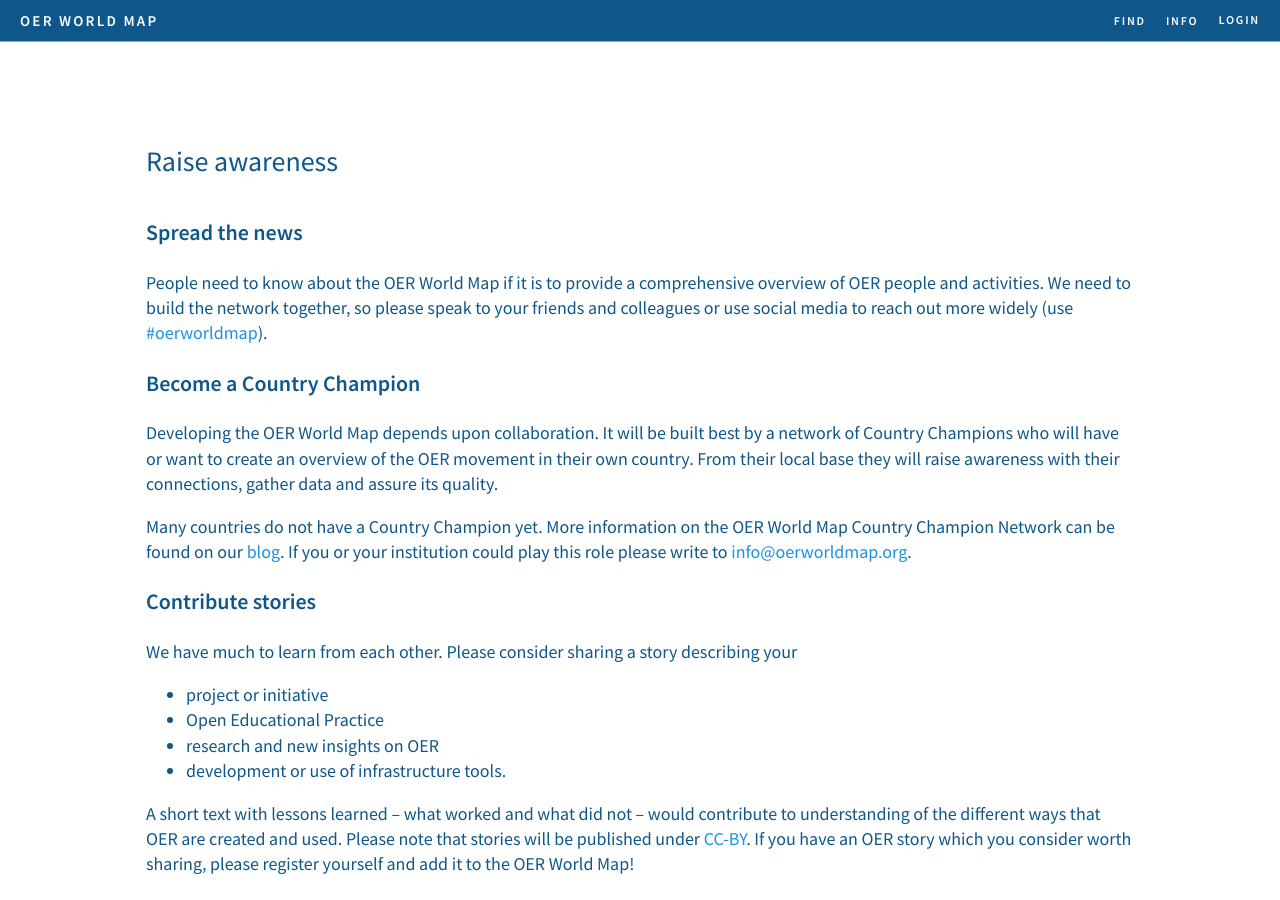
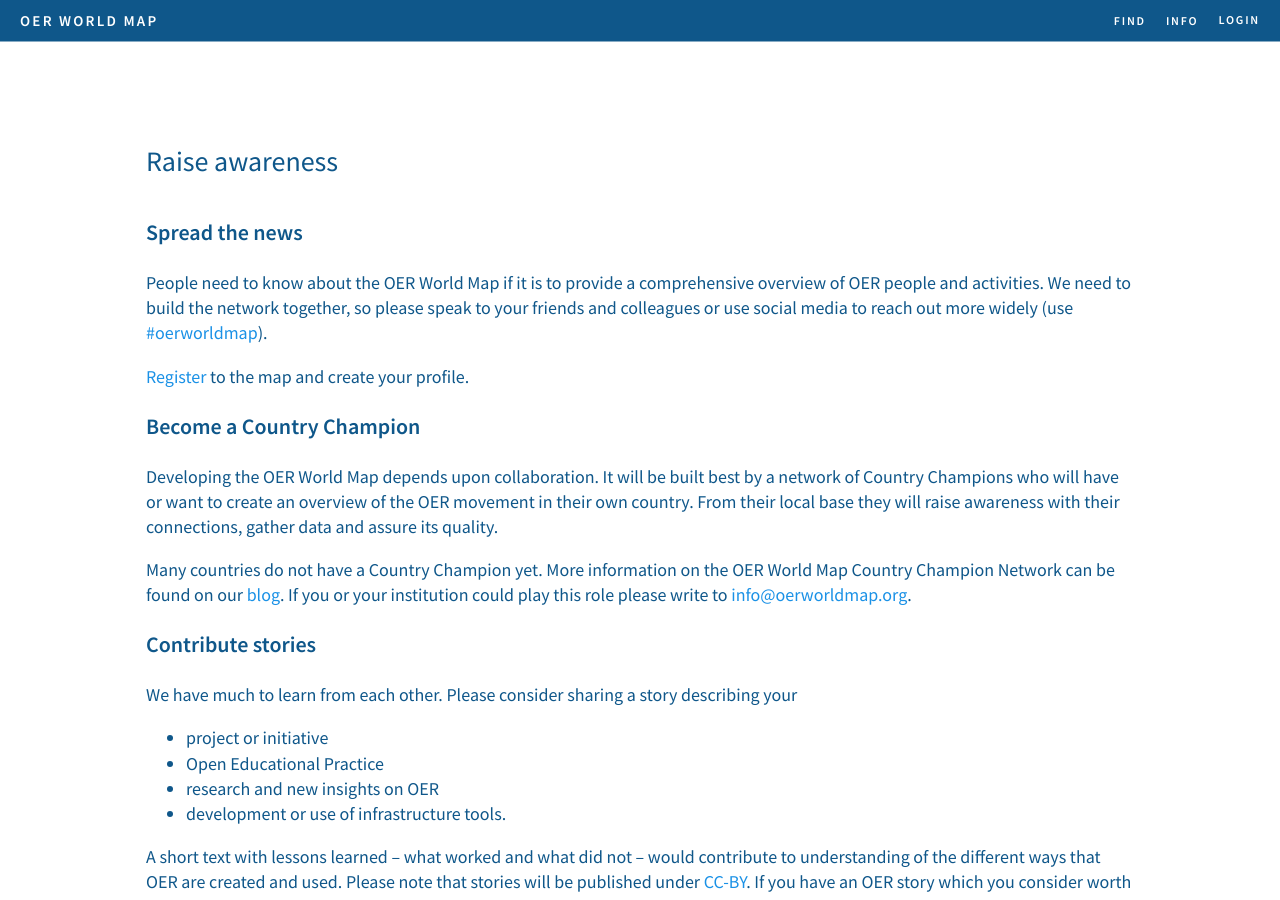
Before and after one commit to hbz/oerworldmap-ui, a Jekyll site: the page built from docs/contribute.md, in a window 1280 px wide and 900 px high. Built offline with Jekyll 4.4.1, drawn with Linux system fonts in a browser that asks for light colours; nearby versions of some CDN libraries; comment, search, counter and statistics services are not loaded; a style sheet for code colours, icons or effects is not loaded.

Commit message:
Add Text and link to register in contribute page

```diff
--- a/docs/contribute.md
+++ b/docs/contribute.md
@@ -5,6 +5,8 @@
 ## Raise awareness
 ### Spread the news
 People need to know about the OER World Map if it is to provide a comprehensive overview of OER people and activities.  We need to build the network together, so please speak to your friends and colleagues or use social media to reach out more widely (use [#oerworldmap](https://twitter.com/hashtag/oerworldmap)).
+
+[Register](https://oerworldmap.org/user/register) to the map and create your profile.
 
 ### Become a Country Champion
 Developing the OER World Map depends upon collaboration. It will be built best by a network of Country Champions who will have or want to create an overview of the OER movement in their own country.  From their local base they will raise awareness with their connections, gather data and assure its quality.
```
